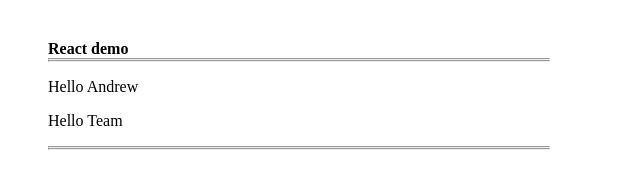
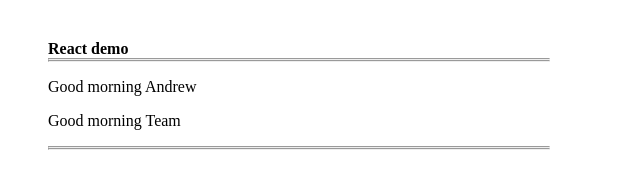
Before and after one commit to spriggsy83/basic-react-demo, a React (Create React App) app: page / in a window 1280 px wide. Shown: the top 180 px of the page, without its empty margins (0-640 px from the left). Built offline with nearby package versions, Linux system fonts and the light colour scheme.

Commit message:
4 Conditional rendering

```diff
--- a/src/App.jsx
+++ b/src/App.jsx
@@ -11,7 +11,19 @@ const App = () => {
 };
 
 const SayHello = (props) => {
-  return <p>Hello {props.name}</p>;
+  const hour = new Date().getHours();
+  /**
+  if (hour < 12) {
+    return <p>Good morning {props.name}</p>;
+  } else {
+    return <p>Good afternoon {props.name}</p>;
+  }
+  **/
+  return (
+    <p>
+      Good {hour < 12 ? 'morning' : 'afternoon'} {props.name}
+    </p>
+  );
 };
 
 const HeaderNFooter = (props) => {
```
